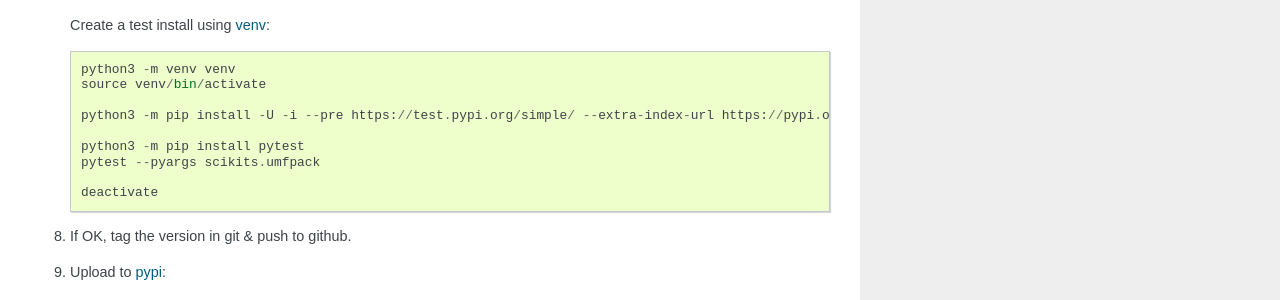
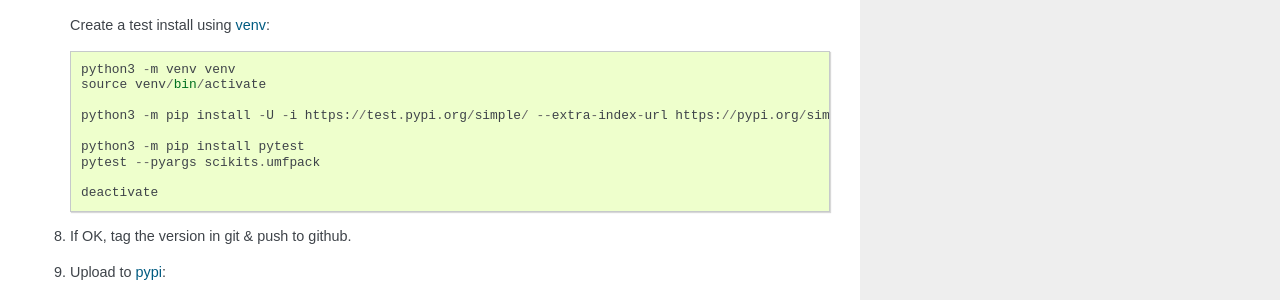
Before and after one commit to scikit-umfpack/scikit-umfpack, a Sphinx documentation site: the page built from docs/release.rst, in a window 1280 px wide. Shown: the part 1423-1723 px from the top of the page. Built offline with Sphinx 7.4.7, drawn with Linux system fonts in a browser that asks for light colours.

Commit message:
DOC: fix testpypi install command

```diff
--- a/docs/release.rst
+++ b/docs/release.rst
@@ -82,7 +82,7 @@
      python3 -m venv venv
      source venv/bin/activate
 
-     python3 -m pip install -U -i --pre https://test.pypi.org/simple/ --extra-index-url https://pypi.org/simple/ scikit-umfpack
+     python3 -m pip install -U -i https://test.pypi.org/simple/ --extra-index-url https://pypi.org/simple/ --pre scikit-umfpack
 
      python3 -m pip install pytest
      pytest --pyargs scikits.umfpack
```
